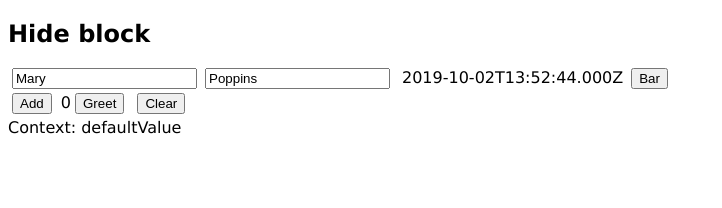
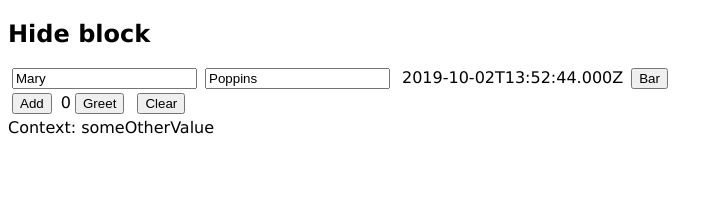
Before and after one commit to jambit/modern-react, a React (Vite) app: page / in a window 1280 px wide. Shown: the top 208 px of the page, without its empty margins (0-722 px from the left). Built offline with nearby package versions, Linux system fonts and the light colour scheme.

Commit message:
context provider

```diff
--- a/src/components/App/index.tsx
+++ b/src/components/App/index.tsx
@@ -1,12 +1,14 @@
 import React from 'react';
 import Stateful from '../Stateful';
 import NotRedux from '../NotRedux';
-import Contextual from '../Contextual';
+import Contextual, { MyContext } from '../Contextual';
 
 export default () => (
     <div>
         <Stateful />
         <NotRedux />
-        <Contextual />
+        <MyContext.Provider value="someOtherValue">
+            <Contextual />
+        </MyContext.Provider>
     </div>
 );
```
